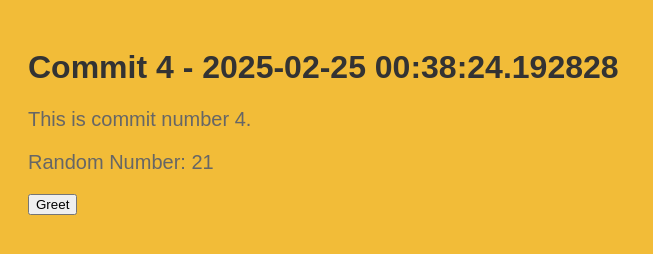
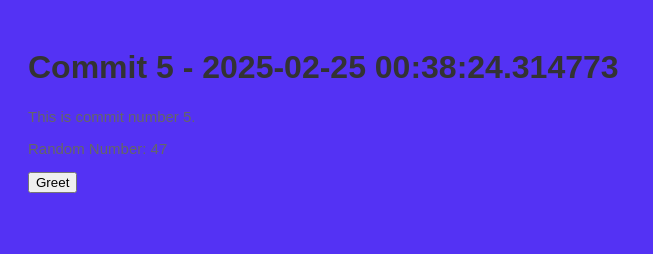
Before and after one commit to stiffs95/myrep-repo-20250225003813, a plain HTML site: page index.html in a window 1280 px wide. Shown: the whole page, without its empty margins (0-653 px from the left). Drawn offline with Linux system fonts and the light colour scheme.

Commit message:
📝 Commit 5 with HTML, CSS, and JS

```diff
--- a/index.html
+++ b/index.html
@@ -2,13 +2,13 @@
     <!DOCTYPE html>
     <html>
     <head>
-        <title>Commit 4 - 2025-02-25 00:38:24.192828</title>
+        <title>Commit 5 - 2025-02-25 00:38:24.314773</title>
         <link rel="stylesheet" href="style.css">
     </head>
     <body>
-        <h1>Commit 4 - 2025-02-25 00:38:24.192828</h1>
-        <p>This is commit number 4.</p>
-        <p>Random Number: 21</p>
+        <h1>Commit 5 - 2025-02-25 00:38:24.314773</h1>
+        <p>This is commit number 5.</p>
+        <p>Random Number: 47</p>
         <button onclick="greet()">Greet</button>
         <script src="script.js"></script>
     </body>
--- a/script.js
+++ b/script.js
@@ -2,4 +2,4 @@
     function greet() {
         alert('Hello from commit ' + commitNumber + '!');
     }
-    var commitNumber = 4;
+    var commitNumber = 5;
--- a/style.css
+++ b/style.css
@@ -1,7 +1,7 @@
 
     body {
         font-family: Arial, sans-serif;
-        background-color: #f2bc38;
+        background-color: #5432f4;
         padding: 20px;
     }
     h1 {
@@ -9,5 +9,5 @@
     }
     p {
         color: #666;
-        font-size: 20px;
+        font-size: 15px;
     }
```
